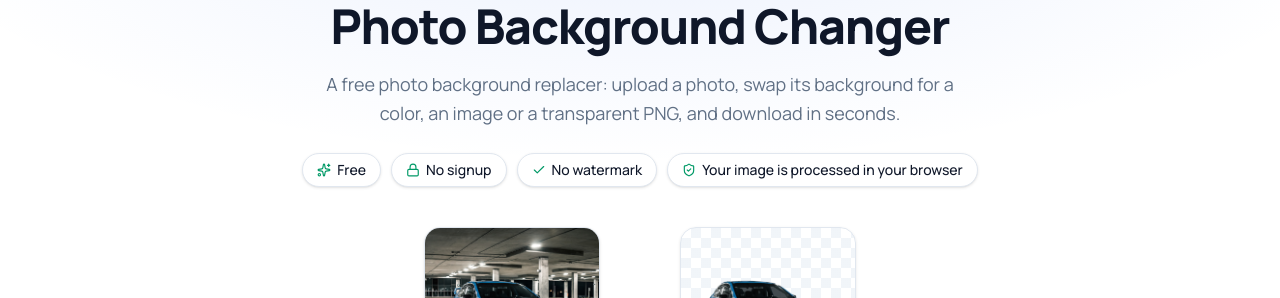
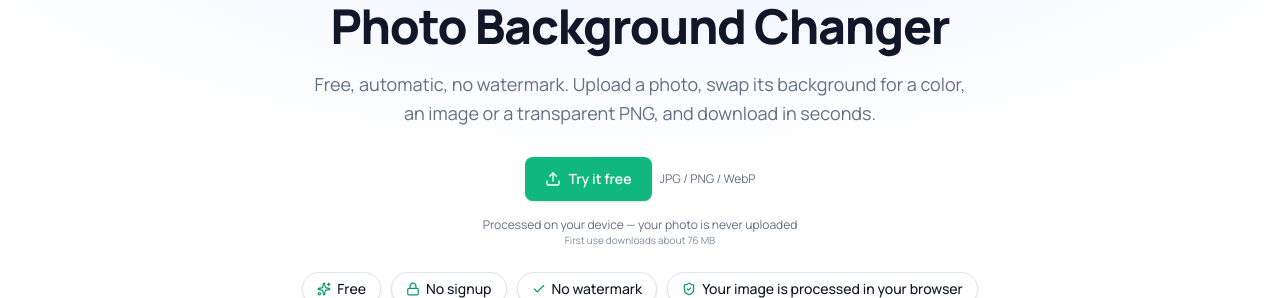
Before and after one commit to dpeng575/rmbg, a Next.js app: page / in a window 1280 px wide. Shown: the part 135-433 px from the top of the page. Built offline with nearby package versions, Linux system fonts and the light colour scheme; no server answers.

Commit message:
feat: refresh homepage hero and use case cards

```diff
--- a/src/app/page.tsx
+++ b/src/app/page.tsx
@@ -78,27 +78,12 @@ const HOW_STEPS = [
 ];
 
 const USE_CASES = [
-  {
-    image: "/samples/portrait.jpg",
-    alt: "Portrait photo suitable for a clean profile image",
-    title: "Profile photos",
-    description:
-      "Swapping a busy room for a plain wall or a soft gradient instantly makes a profile photo look deliberate. Try a light neutral for LinkedIn, or a warm tone for social profiles.",
-  },
-  {
-    image: "/samples/pet-studio.jpg",
-    alt: "Pet photo suitable for a sticker or keepsake",
-    title: "Pets and keepsakes",
-    description:
-      "Cut a pet out of a cluttered living room and place it against grass, a woven blanket, or a clean white backdrop. The same trick works for keepsakes you want to list or share — isolate the object and give it a background that makes it the subject.",
-  },
-  {
-    image: "/samples/product.jpg",
-    alt: "Everyday object isolated for a creative project",
-    title: "Creative projects",
-    description:
-      "Use the transparent export to drop a cutout into a poster, a slide deck, or a shop banner. Place it over any color you like without hitting the white box that comes with a normal photo.",
-  },
+  { image: "/samples/product.jpg", alt: "Product photo", title: "Product photos", description: "Clean product imagery for listings and catalogs.", href: "/change-background/", anchor: "change a product background" },
+  { image: "/samples/portrait.jpg", alt: "Portrait photo", title: "Profile photos", description: "Make a polished headshot for work or social profiles.", href: "/change-background/", anchor: "change a portrait background" },
+  { image: "/samples/pet-studio.jpg", alt: "Social sticker photo", title: "Social stickers", description: "Turn a favorite subject into a shareable sticker.", href: "/add-background/", anchor: "add a background" },
+  { image: "/samples/product-white.webp", alt: "White background product photo", title: "E-commerce white background", description: "Create marketplace-ready white background images.", href: "/change-background-to-white/", anchor: "make a background white" },
+  { image: "/samples/portrait-cutout.webp", alt: "ID portrait cutout", title: "ID photos", description: "Prepare a clean portrait for forms and applications.", href: "/change-background-to-white/", anchor: "change a background to white" },
+  { image: "/samples/car6-step3.jpg", alt: "Illustration-style subject", title: "Anime and illustrations", description: "Give illustrated subjects a new scene or transparent export.", href: "/add-background/", anchor: "add an illustration background" },
 ];
 
 const PHOTO_TIPS = [
@@ -223,10 +208,15 @@ export default function Home() {
               className="animate-rise mx-auto mt-5 max-w-2xl text-pretty text-base leading-relaxed text-muted-foreground sm:text-lg"
               style={{ animationDelay: "80ms" }}
             >
-              A free photo background replacer: upload a photo, swap its
-              background for a color, an image or a transparent PNG, and
-              download in seconds.
+              Free, automatic, no watermark. Upload a photo, swap its background for a color, an image or a transparent PNG, and download in seconds.
             </p>
+
+            <div className="animate-rise mt-7 flex flex-col items-center gap-2 sm:flex-row sm:justify-center" style={{ animationDelay: "140ms" }}>
+              <HashLink href="/#tool" className="inline-flex items-center gap-2 rounded-[8px] bg-accent px-5 py-3 text-sm font-semibold text-accent-foreground shadow-sm"><Upload className="size-4" aria-hidden />Try it free</HashLink>
+              <span className="text-xs text-muted-foreground">JPG / PNG / WebP</span>
+            </div>
+            <p className="mt-4 text-xs text-muted-foreground">Processed on your device — your photo is never uploaded</p>
+            <p className="text-[10px] text-muted-foreground/80">First use downloads about 76 MB</p>
 
             {/* 特性 pill:把原来一行裸文本的信任点做成可扫读的徽章 */}
             <ul
@@ -373,7 +363,7 @@ export default function Home() {
                 non-commercial use.
               </p>
             </div>
-            <div className="mt-10 grid gap-8 md:grid-cols-3">
+            <div className="mt-10 grid gap-6 sm:grid-cols-2 lg:grid-cols-3">
               {USE_CASES.map((useCase) => (
                 <article key={useCase.title}>
                   <div className="relative aspect-[4/3] overflow-hidden rounded-[8px] bg-secondary">
```
